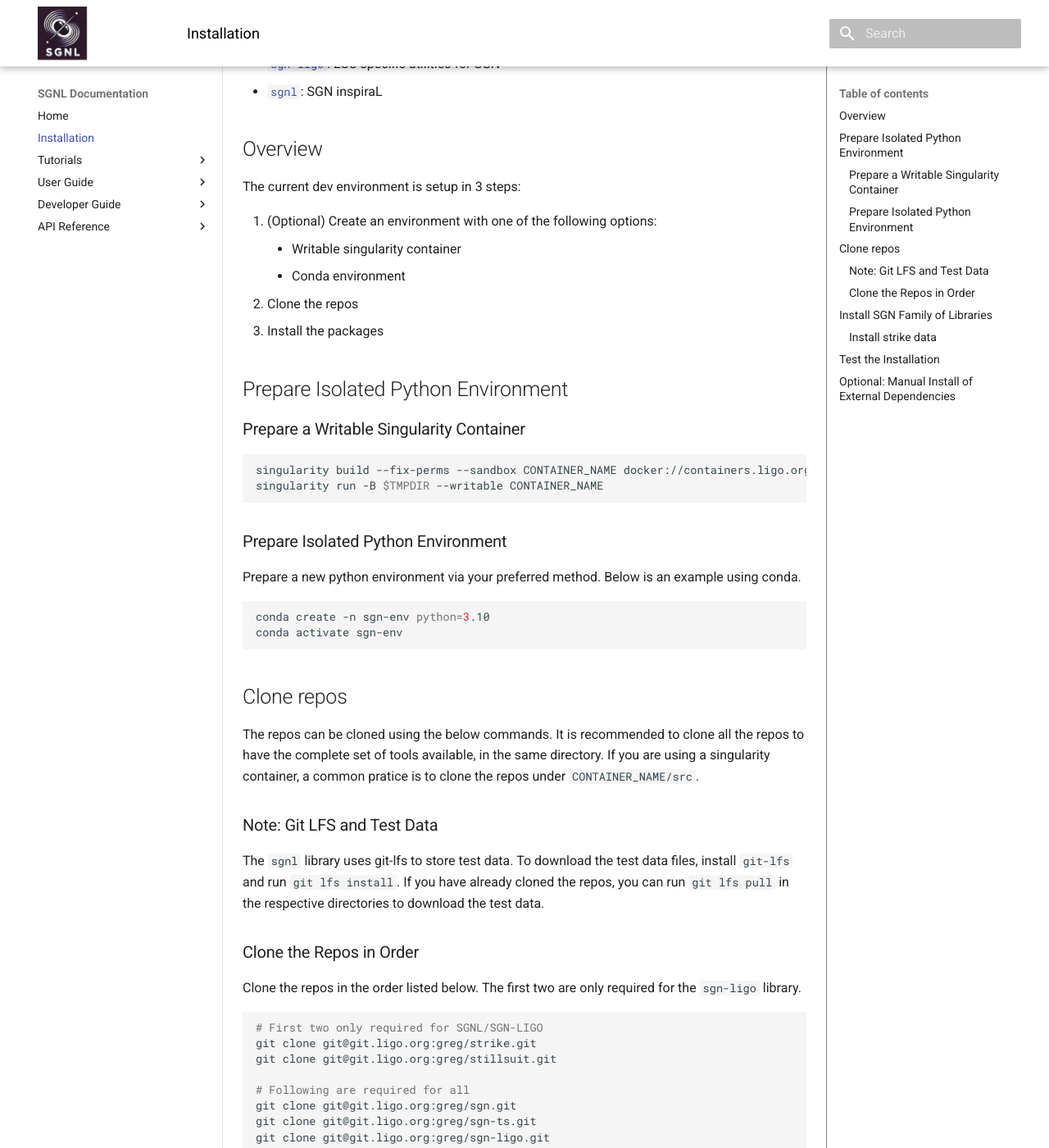
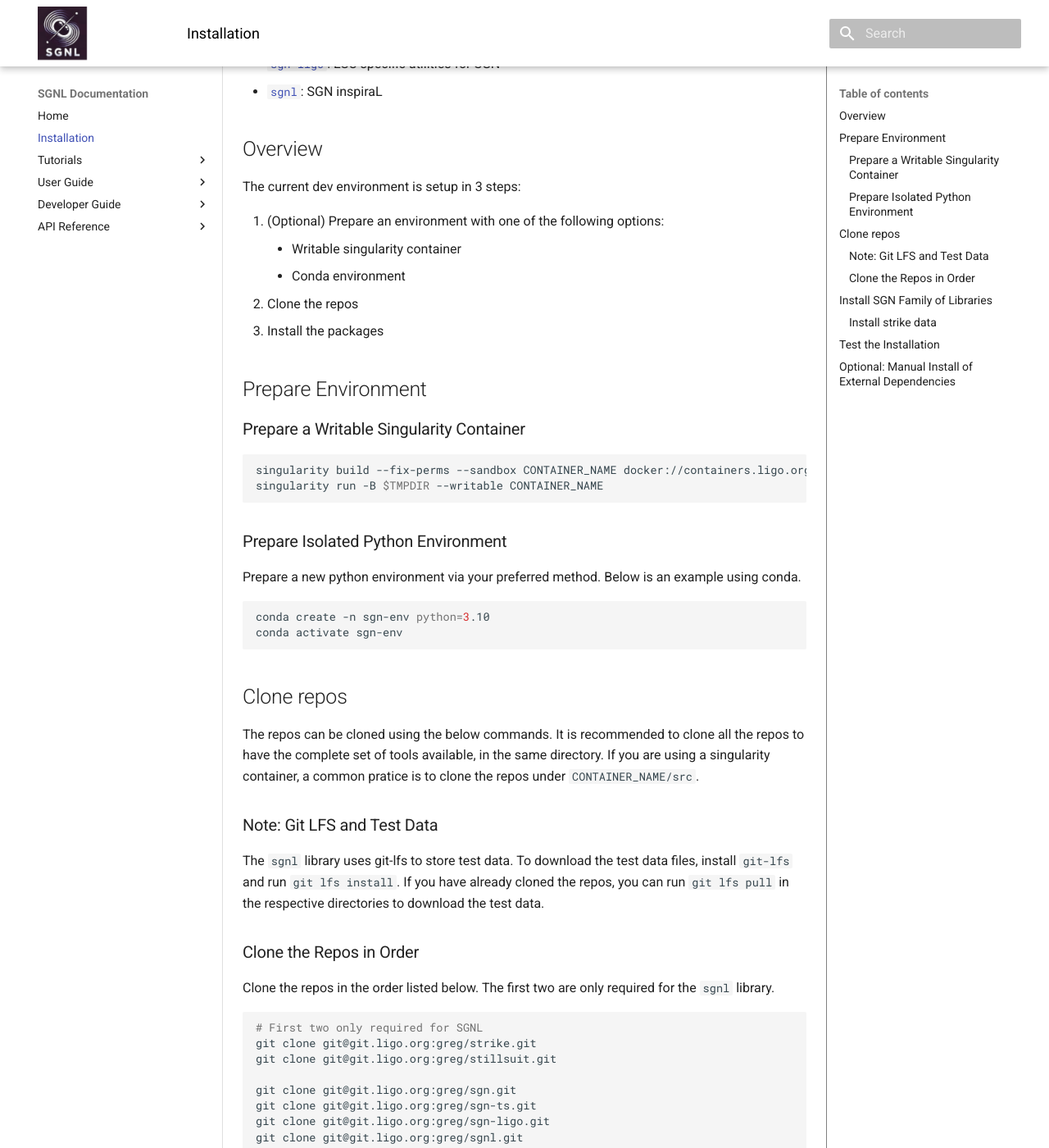
Before and after one commit to JWKennington/sgnl, an MkDocs documentation site: the page built from docs/install.md, in a window 1280 px wide and 1400 px high, scrolled down 282 px. Shown: the whole window at 82% size. Built offline with MkDocs 1.6.1 and Material for MkDocs 9.7.7, drawn with Linux system fonts in a browser that asks for light colours.

Commit message:
update docs

````diff
--- a/docs/install.md
+++ b/docs/install.md
@@ -12,13 +12,13 @@ family of libraries. The SGN family of libraries includes:
 
 The current dev environment is setup in 3 steps:
 
-1. (Optional) Create an environment with one of the following options:
+1. (Optional) Prepare an environment with one of the following options:
     - Writable singularity container
     - Conda environment
 2. Clone the repos
 3. Install the packages
 
-## Prepare Isolated Python Environment
+## Prepare Environment
 
 ### Prepare a Writable Singularity Container
 
@@ -54,14 +54,13 @@ the test data.
 ### Clone the Repos in Order
 
 Clone the repos in the order listed below. The first two are only required for
-the `sgn-ligo` library.
+the `sgnl` library.
 
 ```bash
-# First two only required for SGNL/SGN-LIGO
+# First two only required for SGNL
 git clone git@git.ligo.org:greg/strike.git
 git clone git@git.ligo.org:greg/stillsuit.git
 
-# Following are required for all
 git clone git@git.ligo.org:greg/sgn.git
 git clone git@git.ligo.org:greg/sgn-ts.git
 git clone git@git.ligo.org:greg/sgn-ligo.git
@@ -72,7 +71,7 @@ git clone git@git.ligo.org:greg/sgnl.git
 
 Install the SGN family of libraries using the below command in each
 respective directory, in the order listed below. To get all development
-dependencies, use the `[dev]` tag on the sgn* packages when using the local
+dependencies, use the `[dev]` tag on the sgn\* packages when using the local
 editable pip install `pip install -e .`. Specific commands
 are given below, that assume all repositories have been cloned into a common
 parent directory, which is the cwd at the beginning of the below.
--- a/mkdocs.yml
+++ b/mkdocs.yml
@@ -27,7 +27,7 @@ nav:
       - sim_page: api/scripts/sim_page.md
     - Transforms:
       - Horizon: api/transforms/horizon.md
-      - ItACACAC: api/transforms/itacacac.md
+      - Itacacac: api/transforms/itacacac.md
       - LLOID: api/transforms/lloid.md
       - LLOIDCorrelate: api/transforms/lloid_correlate.md
       - Strike: api/transforms/strike.md
````
Also changed, not shown: docs/tutorials/offline_analysis.md (+2 -2 lines).
